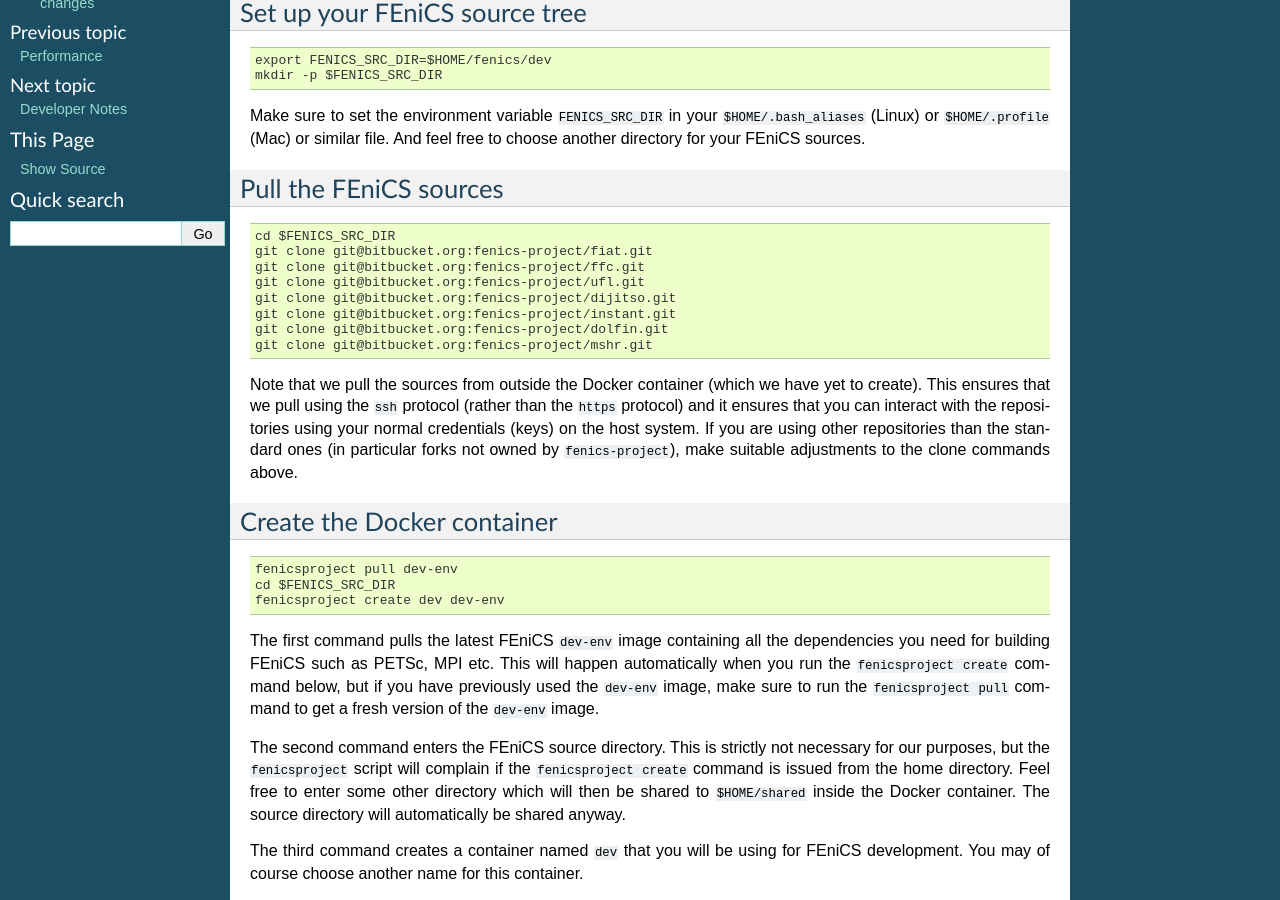
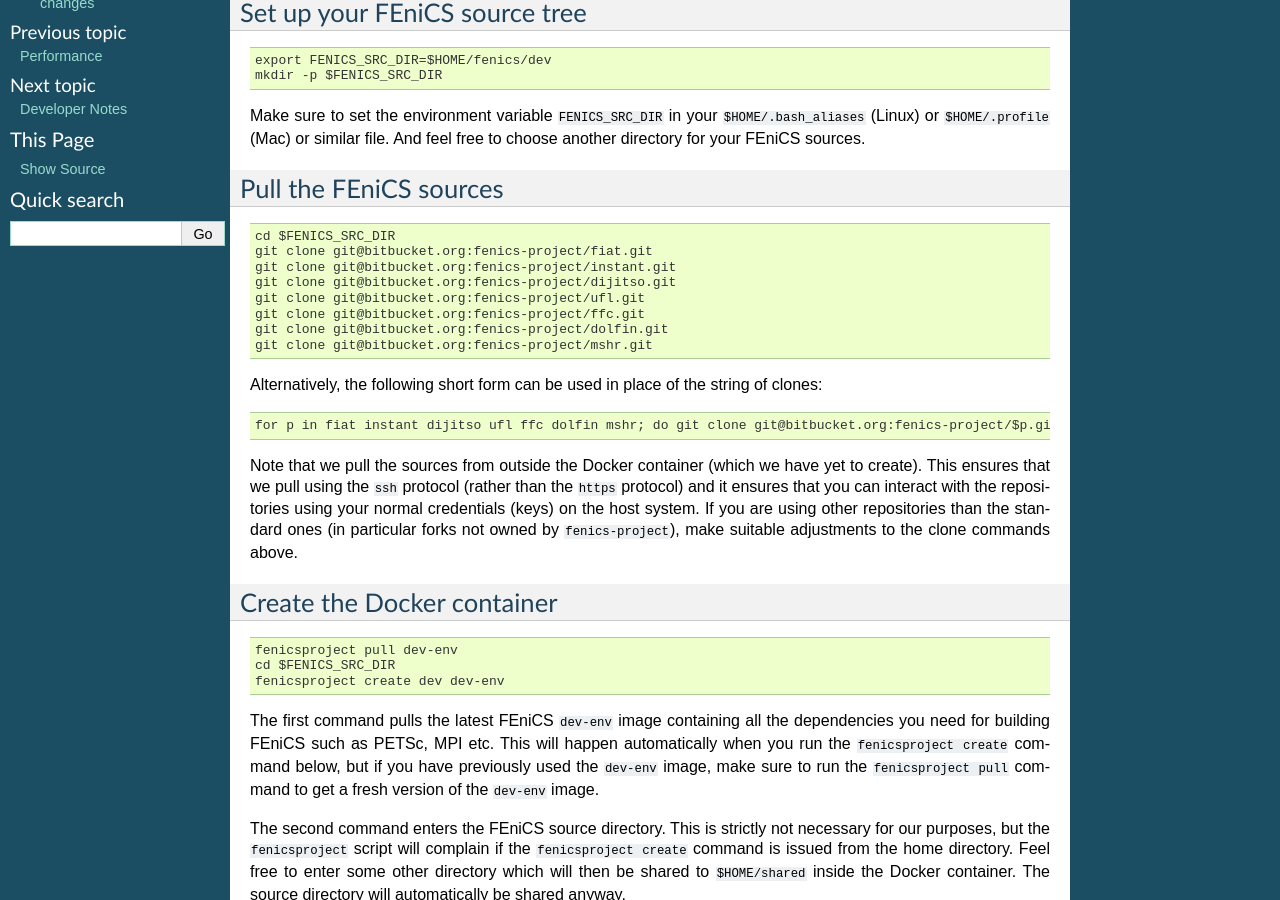
Before and after one commit to vacary/docker, a Sphinx documentation site: the page built from doc/source/developing.rst, in a window 1280 px wide and 900 px high, scrolled down 319 px. Built offline with Sphinx 7.4.7, drawn with Linux system fonts in a browser that asks for light colours.

Commit message:
Add oneliner for cloning packages

```diff
--- a/doc/source/developing.rst
+++ b/doc/source/developing.rst
@@ -40,12 +40,19 @@
 
     cd $FENICS_SRC_DIR
     git clone git@bitbucket.org:fenics-project/fiat.git
+    git clone git@bitbucket.org:fenics-project/instant.git
+    git clone git@bitbucket.org:fenics-project/dijitso.git
+    git clone git@bitbucket.org:fenics-project/ufl.git
     git clone git@bitbucket.org:fenics-project/ffc.git
-    git clone git@bitbucket.org:fenics-project/ufl.git
-    git clone git@bitbucket.org:fenics-project/dijitso.git
-    git clone git@bitbucket.org:fenics-project/instant.git
     git clone git@bitbucket.org:fenics-project/dolfin.git
     git clone git@bitbucket.org:fenics-project/mshr.git
+
+Alternatively, the following short form can be used in place of the
+string of clones:
+
+.. code-block:: console
+
+    for p in fiat instant dijitso ufl ffc dolfin mshr; do git clone git@bitbucket.org:fenics-project/$p.git; done
 
 Note that we pull the sources from outside the Docker container (which
 we have yet to create). This ensures that we pull using the ``ssh``
```
